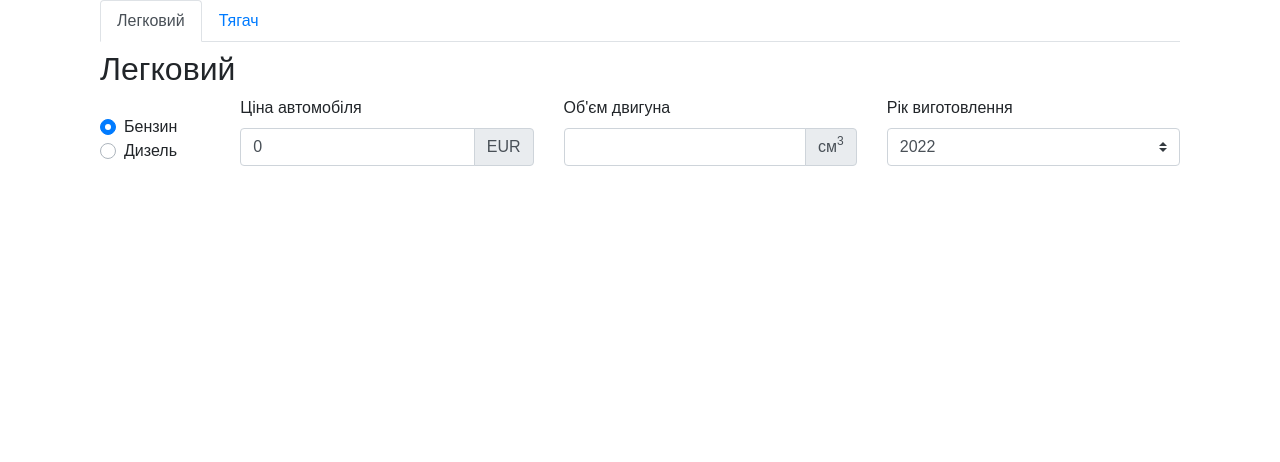
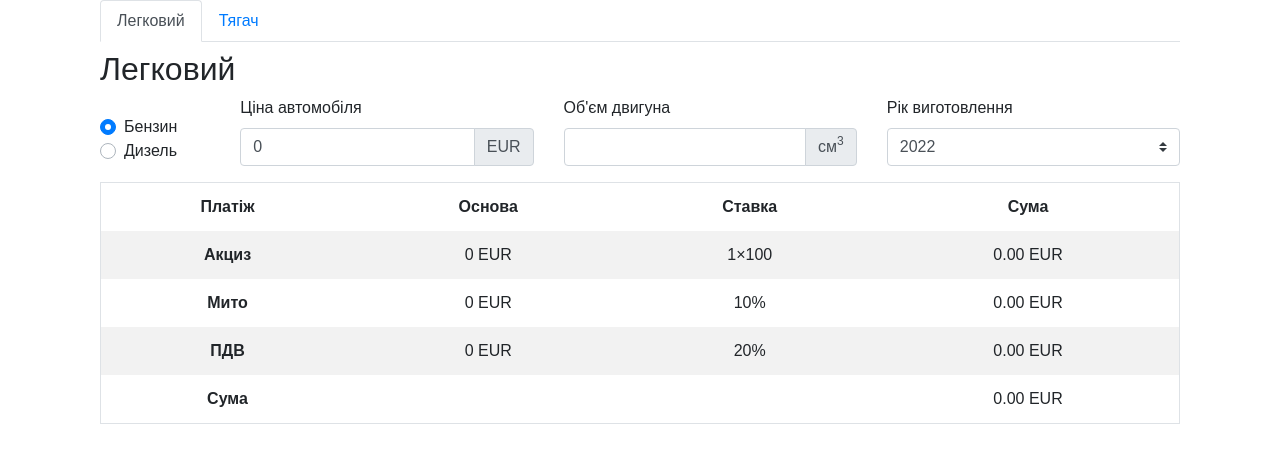
Before and after one commit to mlutsiuk/toll, a Vue app: page / in a window 1280 px wide. Shown: the top 462 px of the page. Built offline with nearby package versions, Linux system fonts and the light colour scheme.

Commit message:
Improved passenger car calculation logic.

```diff
--- a/src/components/TollCalculator/PassengerCarCallculator.vue
+++ b/src/components/TollCalculator/PassengerCarCallculator.vue
@@ -1,4 +1,5 @@
 <template>
+    <div>
         <div class="row">
             <div class="col-auto d-flex align-items-center pr-5">
                 <engine-type-radio v-model:engine-type="engineType"/>
@@ -27,10 +28,29 @@
             <div class="col">
                 <manufacture-date-select v-model:age="carAge"/>
             </div>
+        </div>
 
+        <results-table
+            :excise="{
+                base: engineVolume,
+                rate: `${carAge}×${exciseRate}`,
+                sum: exciseSum
+            }"
+            :impost="{
+                base: carPrice,
+                rate: impostRate,
+                sum: impostSum
+            }"
+            :pdv="{
+                base: pdvBase,
+                rate: pdvRate,
+                sum: pdvSum
+            }"
+            :total-sum="totalSum"
+        />
 
-        <!--        <h4>Акциз - {{ excise }}</h4>-->
-        <!--        <h4>Мито - {{ impost }}</h4>-->
+<!--        <h4>Акциз - {{ exciseSum }}</h4>-->
+<!--        <h4>Мито - {{ impostSum }}</h4>-->
 <!--        <h4>ПДВ - {{ PDV }}</h4>-->
 <!--        <hr>-->
 <!--        <h4>Загальна ціна - {{ totalSum }}</h4>-->
@@ -42,10 +62,12 @@ import ManufactureDateSelect from "@/components/Shared/ManufactureDateSelect";
 import EngineTypeRadio from "@/components/Shared/EngineTypeRadio";
 
 import { rates, engineTypes } from '@/data/constants.json';
+import ResultsTable from "@/components/TollCalculator/ResultsTable";
 
 export default {
     name: 'PassengerCarCalculator',
     components: {
+        ResultsTable,
         EngineTypeRadio,
         ManufactureDateSelect
     },
@@ -56,8 +78,11 @@ export default {
         carPrice: 0,
     }),
     computed: {
+        impostRate() {
+            return rates.impost;
+        },
         impostSum() {
-            return this.carPrice * (rates.impost / 100.0);
+            return this.carPrice * (this.impostRate / 100.0);
         },
 
         exciseRate() {
@@ -75,14 +100,21 @@ export default {
         exciseSum() {
             let engineVolumeInLiters = parseInt(this.engineVolume) / 1000;
 
-            return engineVolumeInLiters * this.exciseRate *  this.carAge;
+            return (engineVolumeInLiters * this.exciseRate *  this.carAge) || 0;
         },
 
-        PDV() {
-            return (parseInt(this.carPrice) + this.exciseSum + this.impostSum) * (rates.pdv / 100.0);
+        pdvRate() {
+            return rates.pdv;
         },
+        pdvBase() {
+            return parseInt(this.carPrice) + this.exciseSum + this.impostSum;
+        },
+        pdvSum() {
+            return this.pdvBase * (this.pdvRate / 100.0);
+        },
+
         totalSum() {
-            return this.exciseSum + this.impostSum + this.PDV;
+            return this.exciseSum + this.impostSum + this.pdvSum;
         }
 
     }
```
Lines whose indentation alone changed are shown as unchanged.
